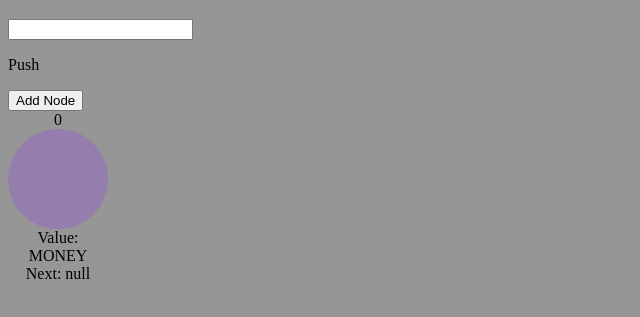
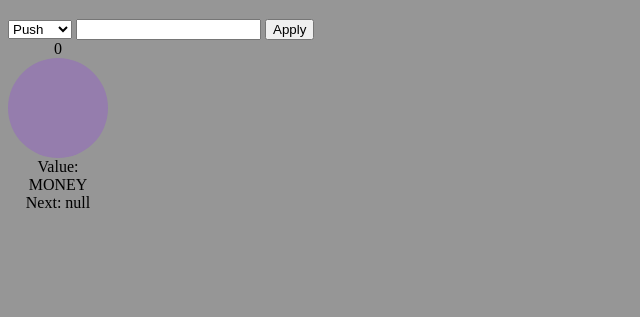
Before and after one commit to AndoChung/linked-list-visualizer, a plain HTML site: page index.html in a window 1280 px wide. Shown: the part 61-378 px from the top of the page, without its empty margins (0-640 px from the left). Drawn offline with Linux system fonts and the light colour scheme.

Commit message:
Update index.html
Added Google Font + Drop Down Menu for Methods

```diff
--- a/index.html
+++ b/index.html
@@ -30,13 +30,20 @@
     <meta name="viewport" content="width=device-width, initial-scale=1.0">
     <title>Linked List Visualizer</title>
     <link rel="stylesheet" href="styles.css">
+    <link href="https://fonts.googleapis.com/css2?family=Bebas+Neue&display=swap" rel="stylesheet">
 </head>
 <body>
     <h1>Linked List Visualizer</h1>
     <div class="toolbar">
+        <!-- <label for="method">Select Method</label> -->
+        <select id="method">
+            <option value="push">Push</option>
+            <option value="pop">Pop</option>
+            <option value="shift">Shift</option>
+            <option value="unshift">Unshift</option>
+        </select>
         <input type="text" id="input-node-value">
-        <p>Push</p>
-        <button id="add-node-button">Add Node</button>
+        <button class="apply-button" id="apply-push">Apply</button>
     </div>
     <section id="linked-list">
         <div class="node">
```
